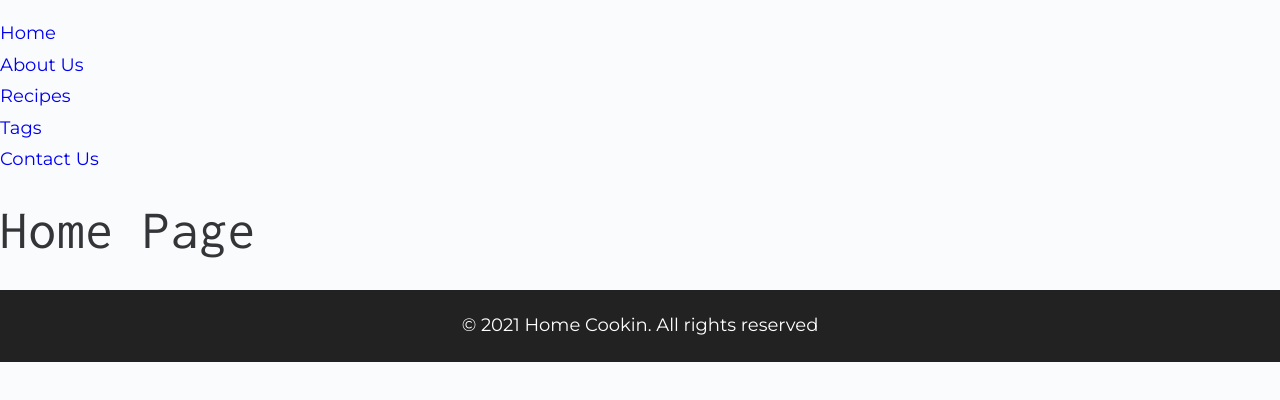
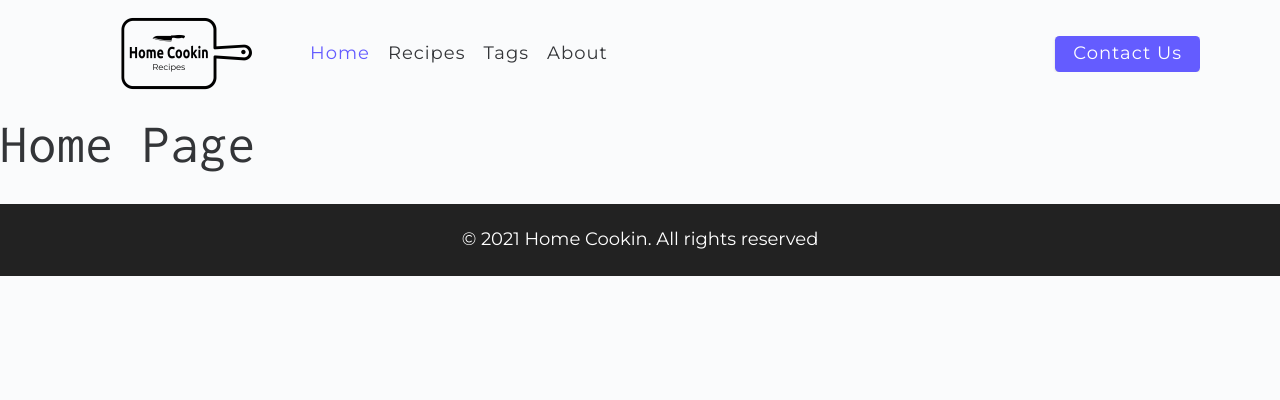
Before and after one commit to TheCoreyMcCue/gatsbyfirst, a Gatsby site: page / in a window 1280 px wide. Built offline with nearby package versions, Linux system fonts and the light colour scheme; Gatsby itself is replaced by a stand-in of ours.

Commit message:
initial navbar styling

```diff
--- a/package.json
+++ b/package.json
@@ -21,6 +21,7 @@
     "normalize.css": "^8.0.1",
     "react": "^17.0.1",
     "react-dom": "^17.0.1",
+    "react-icons": "^4.2.0",
     "styled-components": "^5.3.0"
   },
   "devDependencies": {
--- a/src/components/Navbar.js
+++ b/src/components/Navbar.js
@@ -1,29 +1,31 @@
 import React from 'react'
 import { Link } from 'gatsby'
+import { FiAlignJustify } from 'react-icons/fi'
+import logo from '../assets/images/logo.png'
 
 const Navbar = () => {
     return (
-        <div>
-            <nav>
-                <ul>
-                    <li>
-                        <Link to="/">Home</Link>
-                    </li>
-                    <li>
-                        <Link to="/about">About Us</Link>
-                    </li>
-                    <li>
-                        <Link to="/recipes">Recipes</Link>
-                    </li>
-                    <li>
-                        <Link to="/tags">Tags</Link>
-                    </li>
-                    <li>
-                        <Link to="/contact">Contact Us</Link>
-                    </li>
-                </ul>
-            </nav>
-        </div>
+        <nav className="navbar">
+            <div className="nav-center">
+                <div className="nav-header">
+                    <Link to="/">
+                        <img src={logo} alt="Home Cookin Logo" />
+                    </Link>
+                    <button className="nav-btn">
+                        <FiAlignJustify />
+                    </button>
+                </div>
+                <div className="nav-links show-links">
+                    <Link to="/" className="nav-link" activeClassName="active-link">home</Link>
+                    <Link to="/recipes" className="nav-link" activeClassName="active-link">recipes</Link>
+                    <Link to="/tags" className="nav-link" activeClassName="active-link">tags</Link>
+                    <Link to="/about" className="nav-link" activeClassName="active-link">about</Link>
+                    <div className="nav-link contact-link">
+                        <Link to="/contact" className="btn">Contact us</Link>
+                    </div>
+                </div>
+            </div>
+        </nav>
     )
 }
 
```
Also changed, not shown: src/assets/images/logo.png (added), 1 other file.
